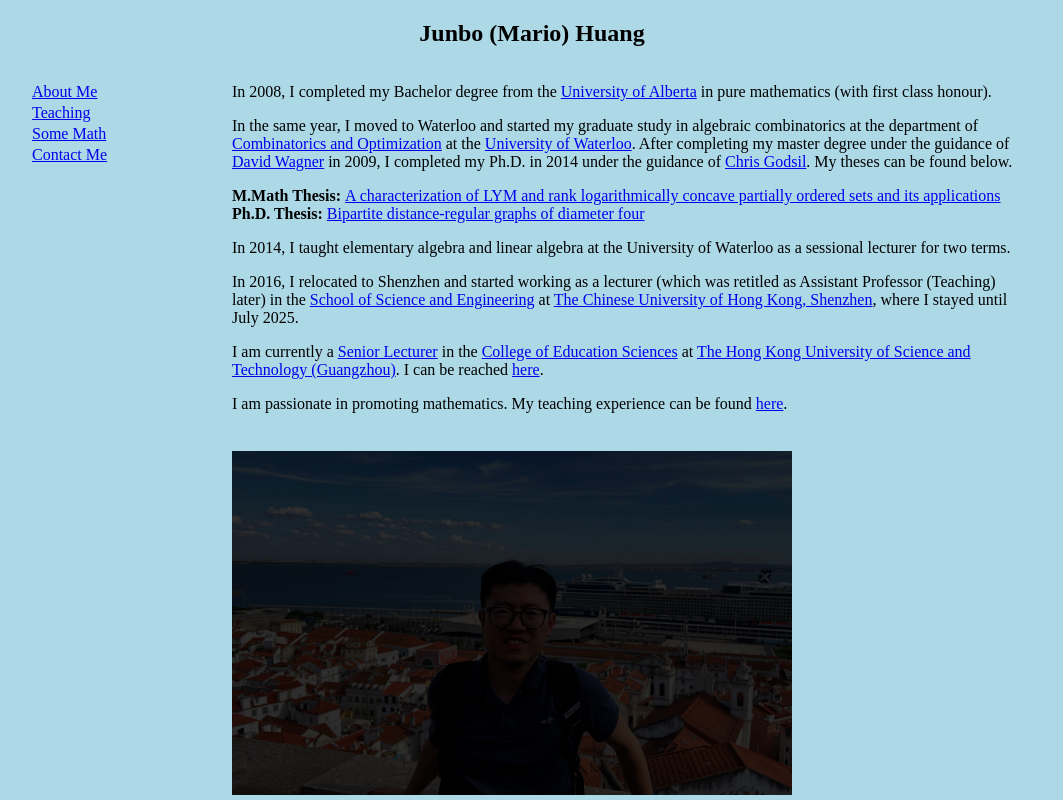
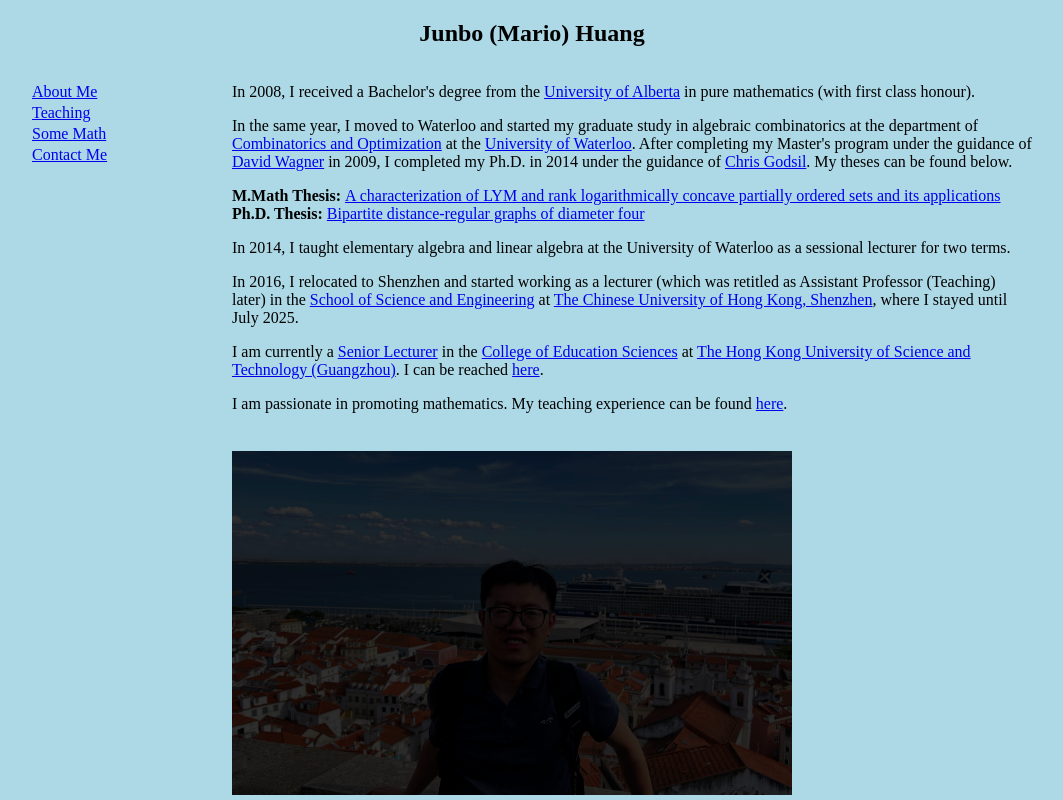
Before and after one commit to mariohuangjb/mariohuangjb.github.io, a plain HTML site: page index.htm in a window 1280 px wide. Shown: the whole page, without its empty margins (108-1171 px from the left). Drawn offline with Linux system fonts and the light colour scheme.

Commit message:
Add files via upload

```diff
--- a/index.htm
+++ b/index.htm
@@ -27,9 +27,9 @@
         </nav>
 
         <div id='maintext'>
-            <p>In 2008, I completed my Bachelor degree from the <a href='https://ualberta.ca/'>University of Alberta</a> in pure mathematics (with first class honour). </p>
+            <p>In 2008, I received a Bachelor's degree from the <a href='https://ualberta.ca/'>University of Alberta</a> in pure mathematics (with first class honour). </p>
 
-            <p>In the same year, I moved to Waterloo and started my graduate study in algebraic combinatorics at the department of <a href='https://uwaterloo.ca/combinatorics-and-optimization/'>Combinatorics and Optimization</a> at the <a href='https://uwaterloo.ca/'>University of Waterloo</a>. After completing my master degree under the guidance of <a href='http://www.math.uwaterloo.ca/~dgwagner/'>David Wagner</a> in 2009, I completed my Ph.D. in 2014 under the guidance of <a href='http://www.math.uwaterloo.ca/~cgodsil/'>Chris Godsil</a>. My theses can be found below.</p>
+            <p>In the same year, I moved to Waterloo and started my graduate study in algebraic combinatorics at the department of <a href='https://uwaterloo.ca/combinatorics-and-optimization/'>Combinatorics and Optimization</a> at the <a href='https://uwaterloo.ca/'>University of Waterloo</a>. After completing my Master's program under the guidance of <a href='http://www.math.uwaterloo.ca/~dgwagner/'>David Wagner</a> in 2009, I completed my Ph.D. in 2014 under the guidance of <a href='http://www.math.uwaterloo.ca/~cgodsil/'>Chris Godsil</a>. My theses can be found below.</p>
 
             <p><strong>M.Math Thesis: </strong><a href='https://uwspace.uwaterloo.ca/handle/10012/4958'>A characterization of LYM and rank logarithmically concave partially ordered sets and its applications</a> <br>
 	       <strong>Ph.D. Thesis: </strong><a href='https://uwspace.uwaterloo.ca/handle/10012/8618'>Bipartite distance-regular graphs of diameter four</a></p>
```
